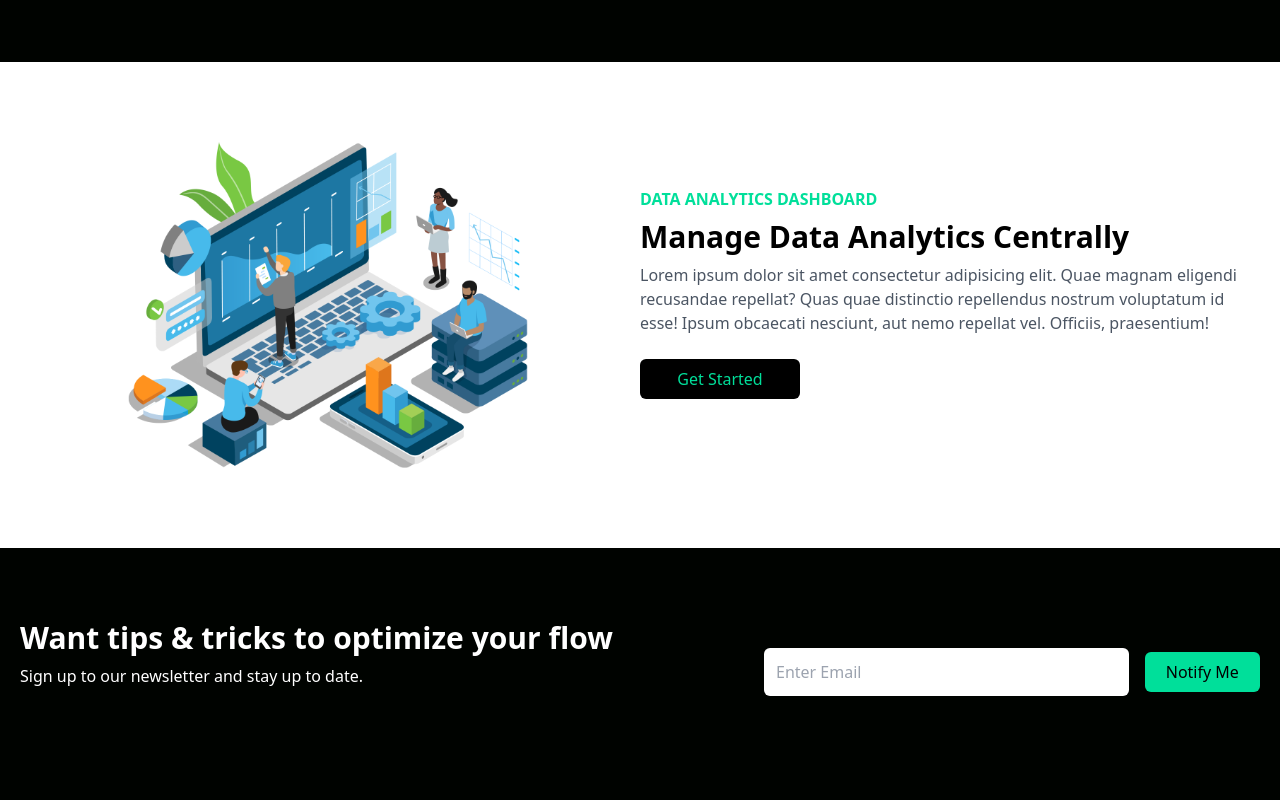
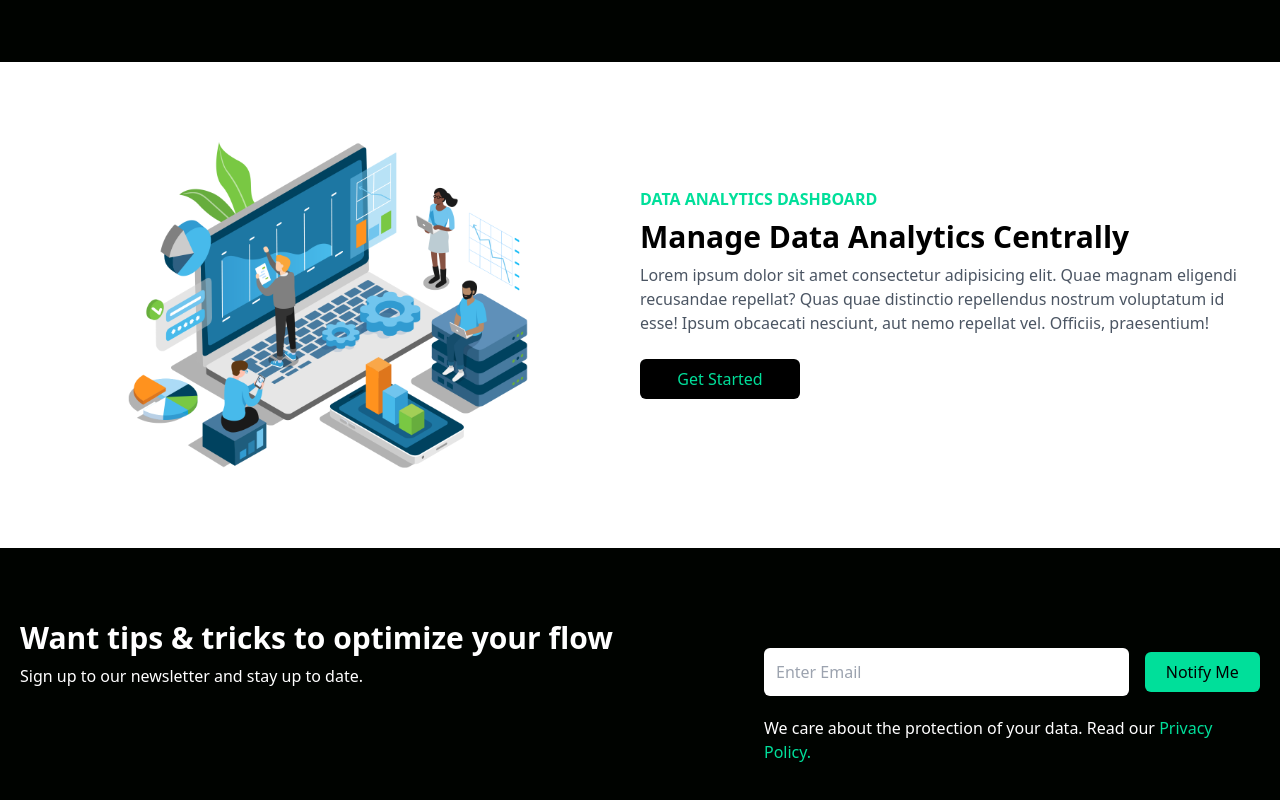
Before and after one commit to adeelbaig625/tailwind-practice, a React (Create React App) app: page / in a window 1280 px wide. Shown: the part 738-1538 px from the top of the page. Built offline with nearby package versions, Linux system fonts and the light colour scheme.

Commit message:
newsletter done

```diff
--- a/src/components/Newsletter.jsx
+++ b/src/components/Newsletter.jsx
@@ -21,6 +21,10 @@ function Newsletter() {
               Notify Me
             </button>
           </div>
+          <p>
+            We care about the protection of your data. Read our{" "}
+            <span className="text-[#00df9a]">Privacy Policy.</span>
+          </p>
         </div>
       </div>
     </div>
```
